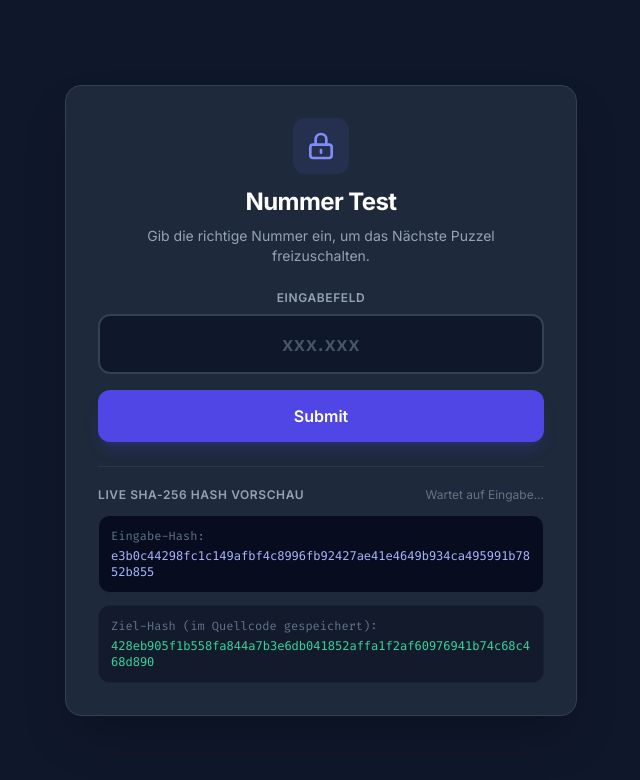
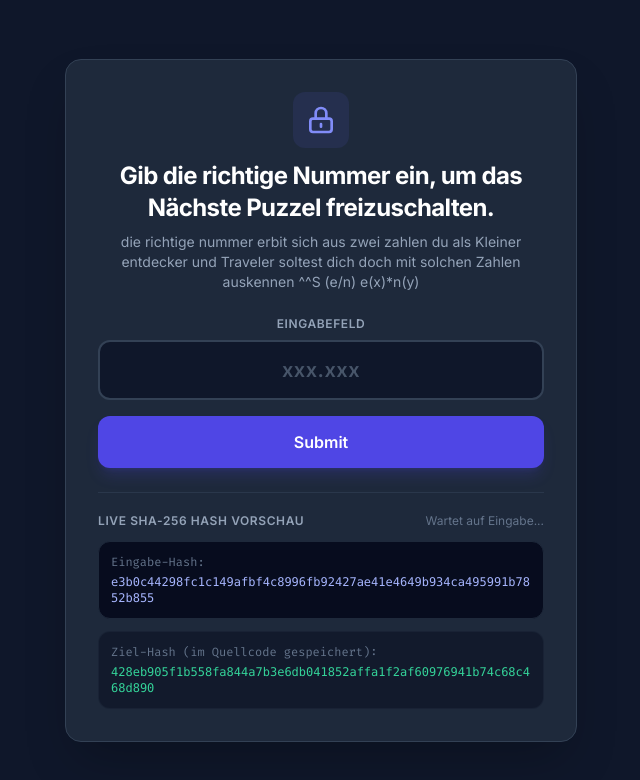
Before and after one commit to FloppyHDGitHub/calculator, a website: page Scavenger_hunt.html in a window 1280 px wide. Shown: the whole page, without its empty margins (319-959 px from the left). Drawn offline with nearby package versions, Linux system fonts and the light colour scheme.

Commit message:
Revise text for puzzle instructions in HTML
Updated heading and paragraph text for clarity.

```diff
--- a/Scavenger_hunt.html
+++ b/Scavenger_hunt.html
@@ -26,8 +26,8 @@
                     <path stroke-linecap="round" stroke-linejoin="round" stroke-width="2" d="M12 15v2m-6 4h12a2 2 0 002-2v-6a2 2 0 00-2-2H6a2 2 0 00-2 2v6a2 2 0 002 2zm10-10V7a4 4 0 00-8 0v4h8z"/>
                 </svg>
             </div>
-            <h1 class="text-2xl font-bold tracking-tight text-white">Nummer Test</h1>
-            <p class="text-sm text-slate-400">Gib die richtige Nummer ein, um das Nächste Puzzel freizuschalten.</p>
+            <h1 class="text-2xl font-bold tracking-tight text-white">Gib die richtige Nummer ein, um das Nächste Puzzel freizuschalten.</h1>
+            <p class="text-sm text-slate-400">die richtige nummer erbit sich aus zwei zahlen du als Kleiner entdecker und Traveler soltest dich doch mit solchen Zahlen auskennen ^^S                                                                                                                                                                                       (e/n) e(x)*n(y)</p>
         </div>
 
         <div class="space-y-4">
```
